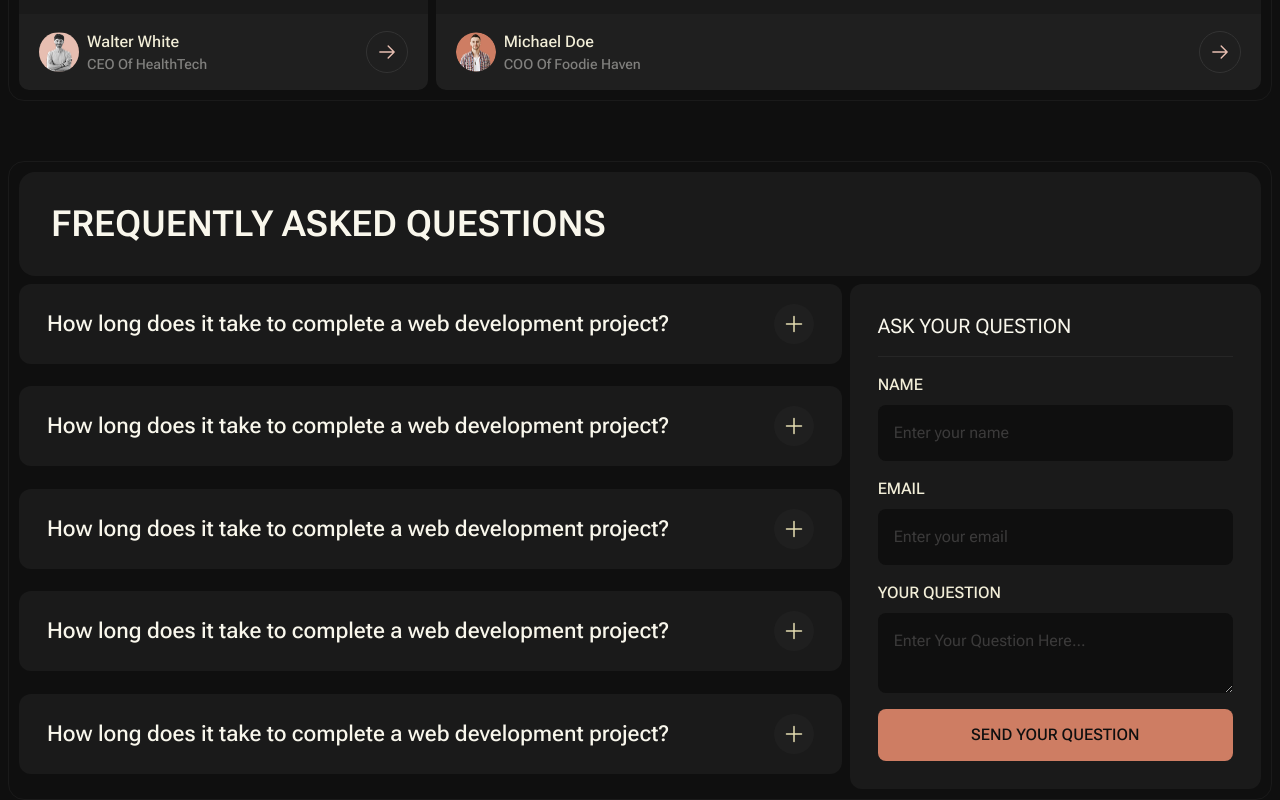
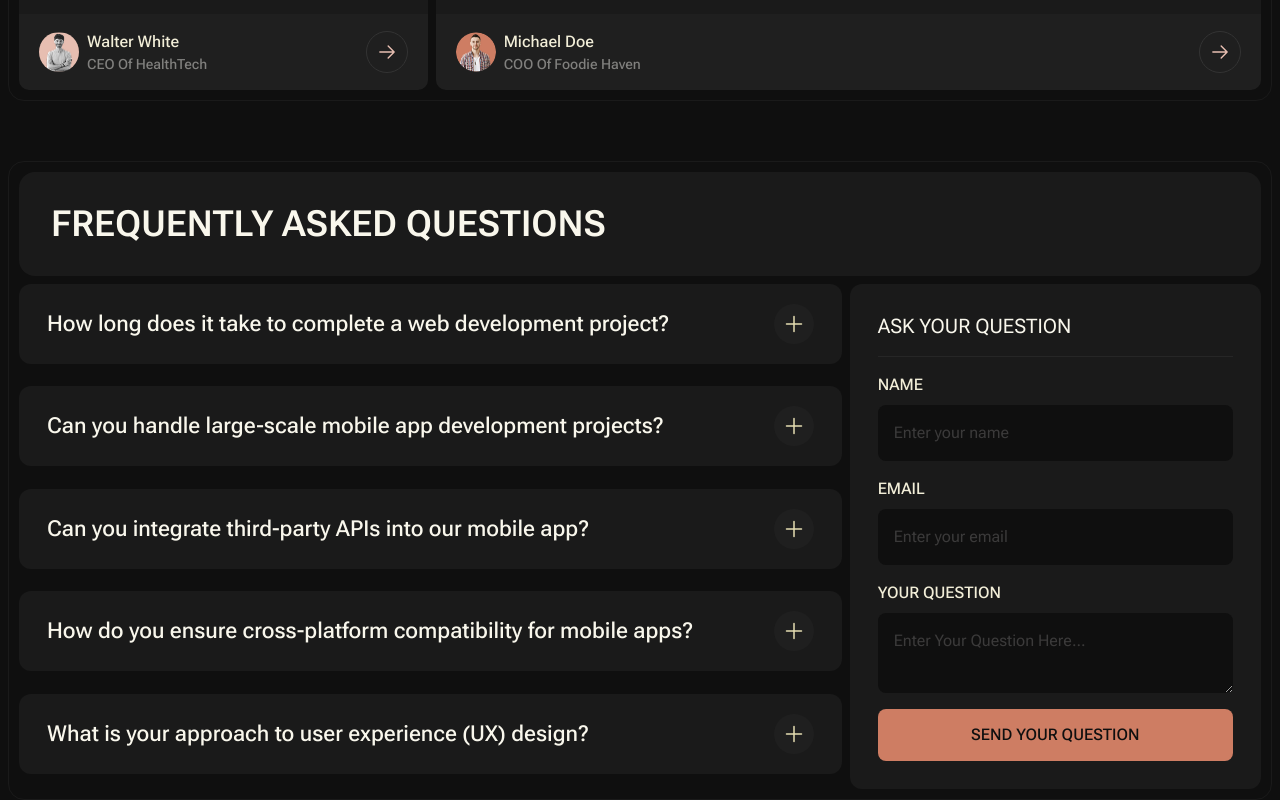
Before and after one commit to iabdwahab/nexgen-agency, a React (Vite) app: page /#/ in a window 1280 px wide. Shown: the part 3460-4260 px from the top of the page. Built offline with nearby package versions, Linux system fonts and the light colour scheme.

Commit message:
(faqs): Adding Data to FAQs.

```diff
--- a/src/components/faqs/Accordion.tsx
+++ b/src/components/faqs/Accordion.tsx
@@ -1,6 +1,6 @@
 import { useRef, useState } from "react";
 
-function Accordion() {
+function Accordion({ question, answer }: { question: string; answer: string }) {
   const [isOpen, setIsOpen] = useState(false);
   const contentRef = useRef<HTMLDivElement>(null);
 
@@ -11,7 +11,7 @@ function Accordion() {
   return (
     <div className="bg-dark-10 h-fit rounded-xl px-7">
       <button onClick={toggleAccordion} className="flex w-full items-center justify-between gap-2 py-5">
-        <h3 className="text-orange-95 text-left text-lg font-medium lg:text-[22px]">How long does it take to complete a web development project?</h3>
+        <h3 className="text-orange-95 text-left text-lg font-medium lg:text-[22px]">{question}</h3>
         <span className="bg-dark-12 border-dark-20 flex items-center justify-center rounded-full p-2">
           <svg xmlns="http://www.w3.org/2000/svg" viewBox="0 0 24 24" fill="currentColor" className={`${isOpen ? "rotate-45" : ""} text-orange-80 h-5 w-5 duration-350 lg:h-6 lg:w-6`}>
             <path fillRule="evenodd" d="M12 3.75a.75.75 0 0 1 .75.75v6.75h6.75a.75.75 0 0 1 0 1.5h-6.75v6.75a.75.75 0 0 1-1.5 0v-6.75H4.5a.75.75 0 0 1 0-1.5h6.75V4.5a.75.75 0 0 1 .75-.75Z" clipRule="evenodd" />
@@ -21,7 +21,7 @@ function Accordion() {
 
       <div ref={contentRef} className={`max-h-0 overflow-hidden duration-350`} style={{ maxHeight: isOpen ? contentRef.current?.scrollHeight + "px" : "0" }}>
         <hr className={`${isOpen ? "w-full" : "w-0"} bg-dark-20 mx-auto h-[1px] border-none duration-350`} />
-        <h4 className="py-4">The timeline varies depending on the project's complexity and requirements. Our team strives to deliver projects on time while maintaining the highest quality standards.</h4>
+        <h4 className="py-4">{answer}</h4>
       </div>
     </div>
   );
--- a/src/components/faqs/Index.tsx
+++ b/src/components/faqs/Index.tsx
@@ -1,5 +1,5 @@
+import { faqsElements } from "../../data/FAQs";
 import SectionHeading from "../global/SectionHeading";
-import Accordion from "./Accordion";
 import AskForm from "./AskForm";
 
 function FAQs() {
@@ -9,13 +9,7 @@ function FAQs() {
         <div className="section-container">
           <SectionHeading>Frequently Asked Questions</SectionHeading>
           <div className="mt-2 grid gap-2 lg:grid-cols-[2fr_1fr]">
-            <div className="grid justify-start gap-2">
-              <Accordion />
-              <Accordion />
-              <Accordion />
-              <Accordion />
-              <Accordion />
-            </div>
+            <div className="grid gap-2">{faqsElements}</div>
             <AskForm />
           </div>
         </div>
--- /dev/null
+++ b/src/data/FAQs.tsx
@@ -0,0 +1,27 @@
+import Accordion from "../components/faqs/Accordion";
+import { faqInterface } from "../types/faqs";
+
+export const faqsList: faqInterface[] = [
+  {
+    question: "How long does it take to complete a web development project?",
+    answer: "The timeline varies depending on the project's complexity and requirements. Our team strives to deliver projects on time while maintaining the highest quality standards.",
+  },
+  {
+    question: "Can you handle large-scale mobile app development projects?",
+    answer: "Yes, we have experience in handling large-scale mobile app development projects. Our team is equipped to manage complex requirements and deliver high-quality solutions.",
+  },
+  {
+    question: "Can you integrate third-party APIs into our mobile app?",
+    answer: "Yes, we can integrate third-party APIs into your mobile app to enhance its functionality and provide a better user experience.",
+  },
+  {
+    question: "How do you ensure cross-platform compatibility for mobile apps?",
+    answer: "We use responsive design principles and test our apps on various devices and platforms to ensure cross-platform compatibility.",
+  },
+  {
+    question: "What is your approach to user experience (UX) design?",
+    answer: "We prioritize user experience by conducting user research, creating wireframes, and testing prototypes to ensure that the final product meets user needs and expectations.",
+  },
+];
+
+export const faqsElements = faqsList.map((faq, index) => <Accordion key={index} {...faq} />);
--- /dev/null
+++ b/src/types/faqs.ts
@@ -0,0 +1,4 @@
+export interface faqInterface {
+  question: string;
+  answer: string;
+}
```
